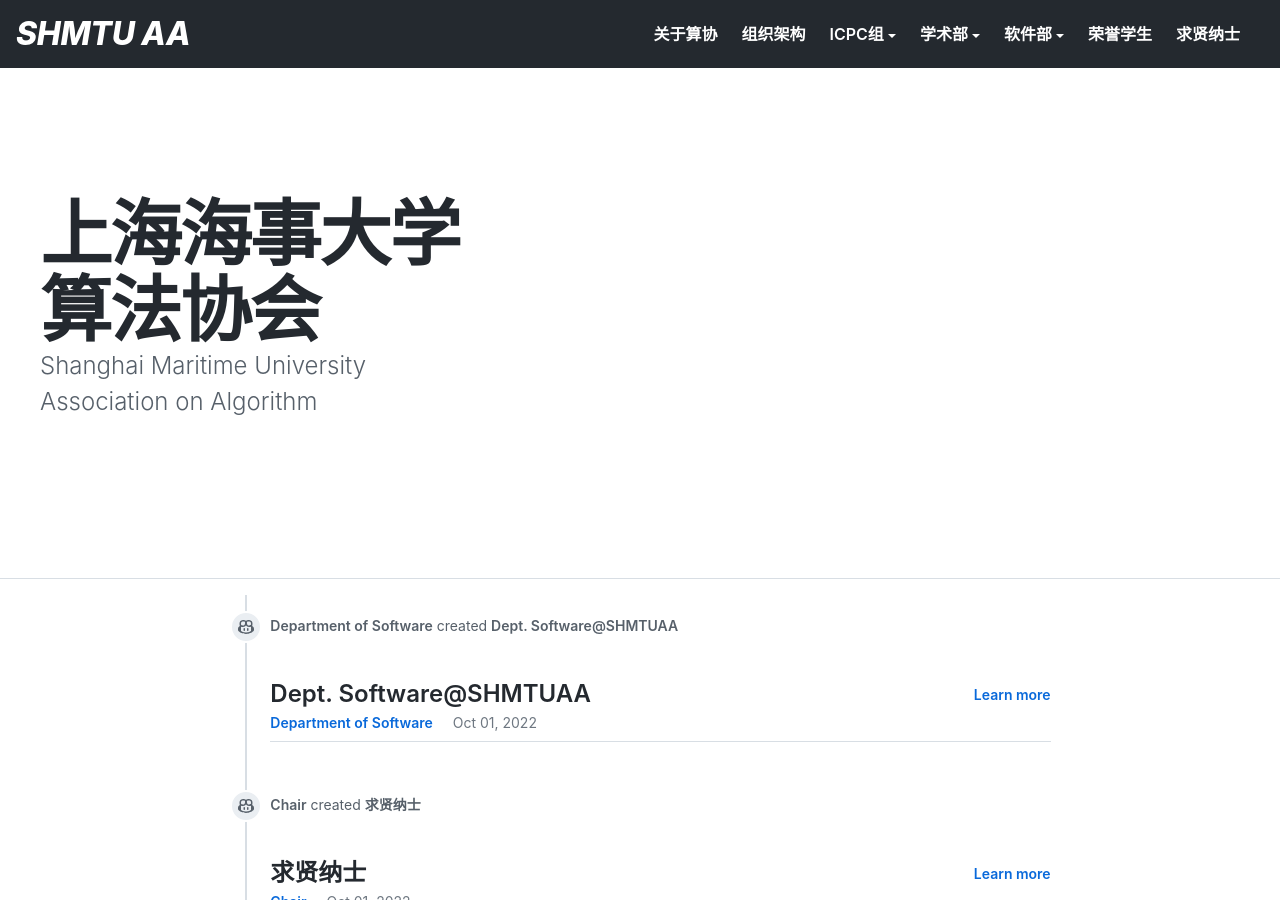
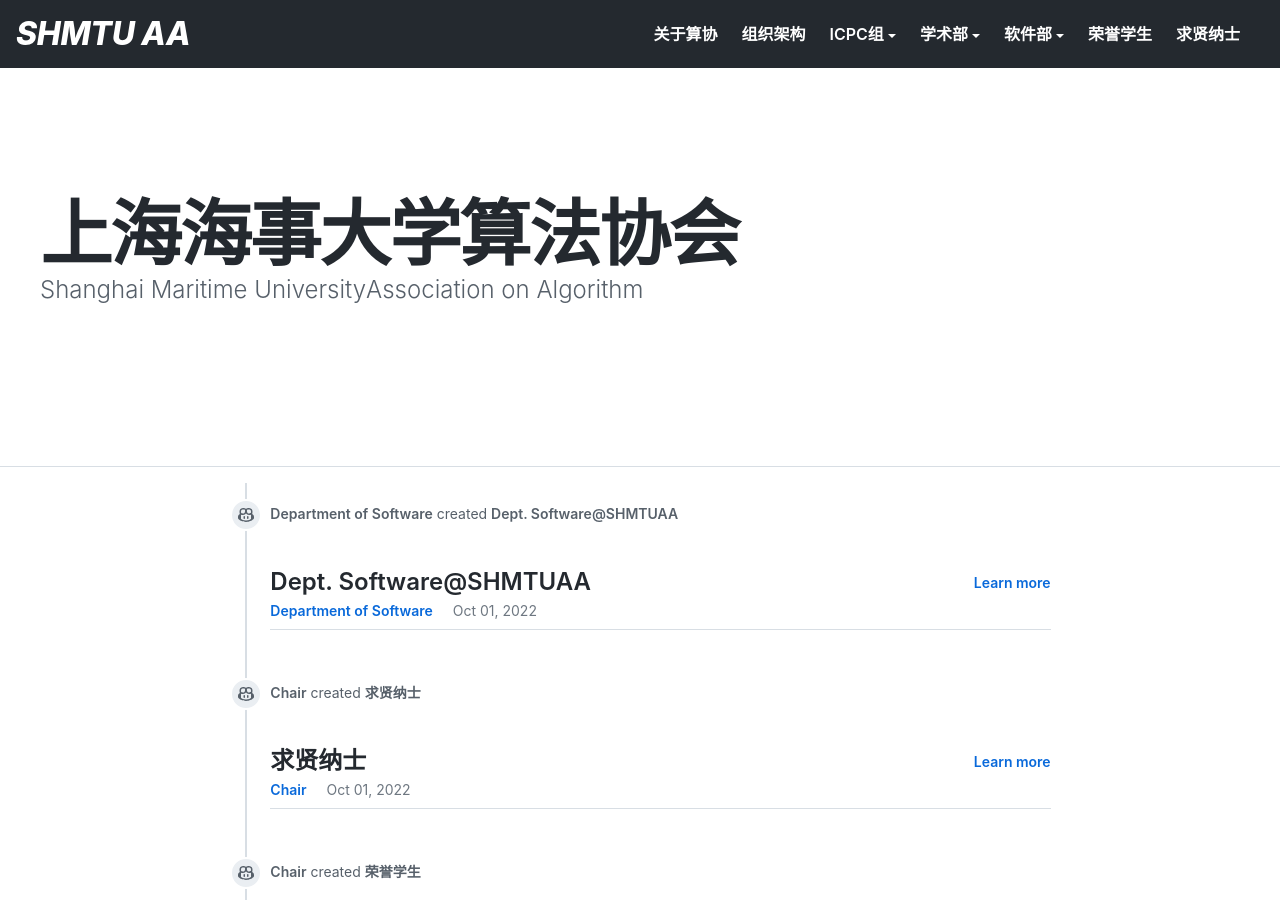
Before and after one commit to shmtuaa/shmtuaa.org, a Jekyll site: the page built from index.html, in a window 1280 px wide and 900 px high. Built offline with Jekyll 4.4.1, drawn with Linux system fonts in a browser that asks for light colours; the list of posts is cut into pages by our own code.

Commit message:
Update break-line behavior

```diff
--- a/_layouts/homepage.html
+++ b/_layouts/homepage.html
@@ -9,8 +9,8 @@
     {% include header.html %}
 
     <div class="Subhead px-6 py-12">
-        <div class="Subhead-heading d-block h1-mktg text-emphasized"><div class="flex-wrap">上海海事大学</div><div class="flex-wrap">算法协会</div></div>
-        <div class="Subhead-description lead f2-light"><div class="flex-wrap">Shanghai Maritime University </div><div class="flex-wrap">Association on Algorithm</div></div>
+        <div class="Subhead-heading d-block h1-mktg text-emphasized"><div class="d-inline-flex flex-wrap">上海海事大学</div><div class="d-inline-flex flex-wrap">算法协会</div></div>
+        <div class="Subhead-description lead f2-light"><div class="d-inline-flex flex-wrap">Shanghai Maritime University </div><div class="d-inline-flex flex-wrap">Association on Algorithm</div></div>
     </div>
 
     <div class="col-sm-12  col-md-10 col-lg-8 col-xl-8 mx-auto p-responsive">
```
